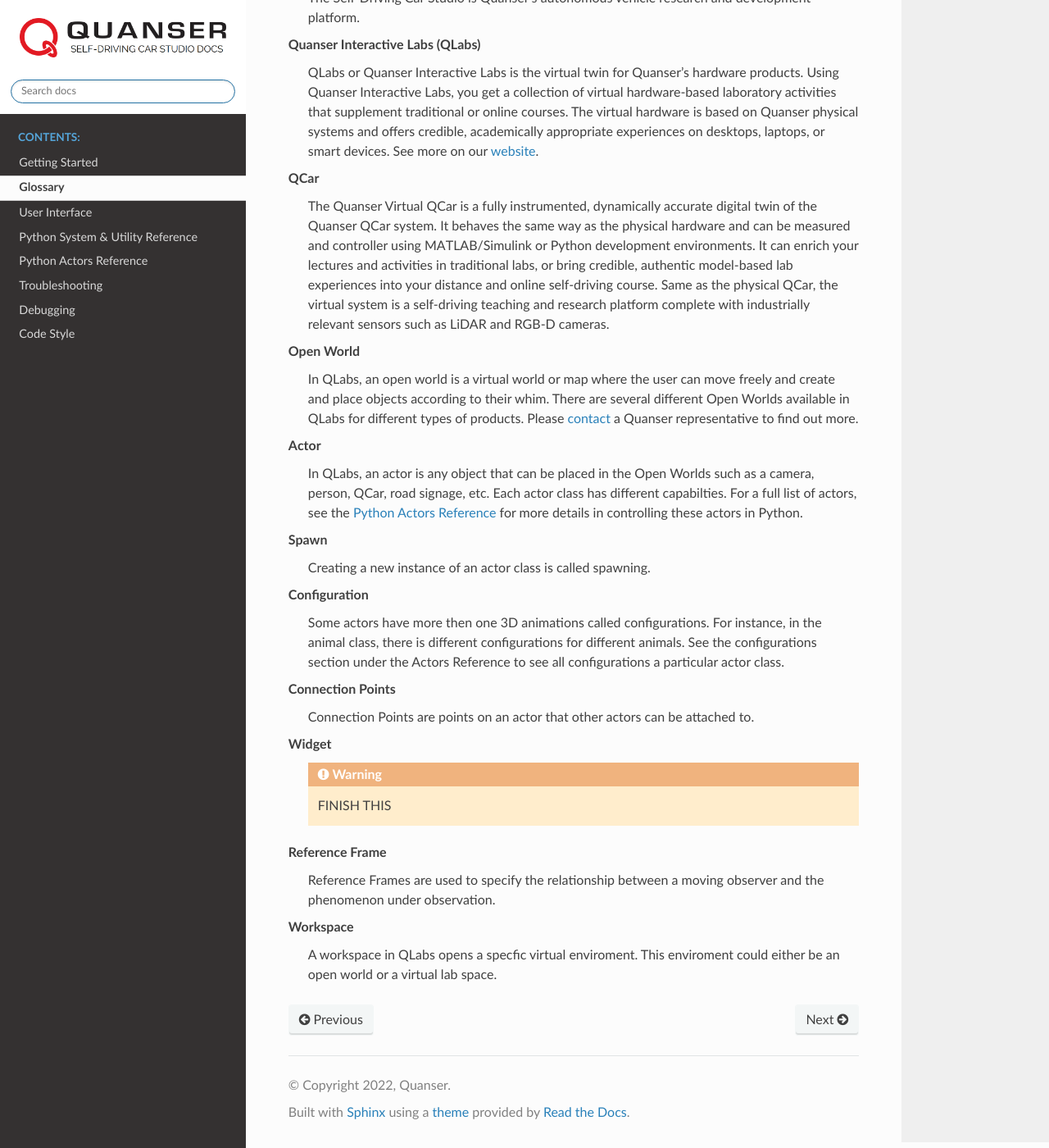
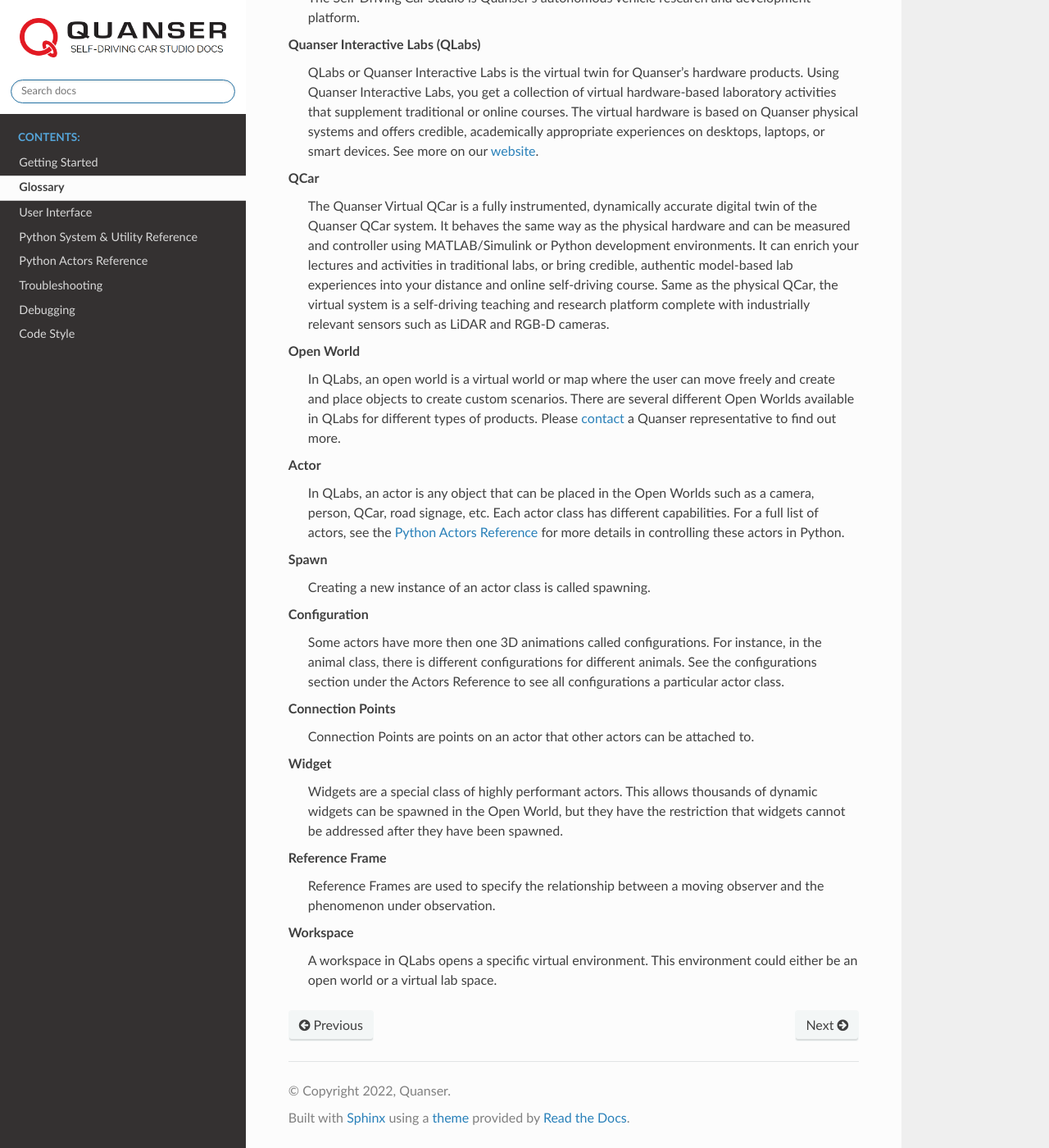
Before and after one commit to quanser/Quanser_Interactive_Labs_Resources, a Sphinx documentation site: the page built from python/docs/source/Glossary.rst, in a window 1280 px wide and 1400 px high, scrolled down 205 px. Shown: the whole window at 82% size. Built offline with Sphinx 7.4.7 and the Read the Docs theme 2.0.0, drawn with Linux system fonts in a browser that asks for light colours.

Commit message:
- Typos, added widget definition

```diff
--- a/python/docs/source/Glossary.rst
+++ b/python/docs/source/Glossary.rst
@@ -25,13 +25,13 @@
 
     Open World
         In QLabs, an open world is a virtual world or map where the user can move freely and create
-        and place objects according to their whim. There are several different Open Worlds
+        and place objects to create custom scenarios. There are several different Open Worlds
         available in QLabs for different types of products. Please
         `contact <https://www.quanser.com/contact/>`__ a Quanser representative to find out more.
 
     Actor
         In QLabs, an actor is any object that can be placed in the Open Worlds such as a camera,
-        person, QCar, road signage, etc. Each actor class has different capabilties.
+        person, QCar, road signage, etc. Each actor class has different capabilities.
         For a full list of actors, see the
         :ref:`Python Actors Reference` for more details in controlling these actors in Python.
 
@@ -47,12 +47,14 @@
         Connection Points are points on an actor that other actors can be attached to.
 
     Widget
-        .. warning:: FINISH THIS
+        Widgets are a special class of highly performant actors. This allows thousands of dynamic
+        widgets can be spawned in the Open World, but they have the restriction that widgets cannot
+        be addressed after they have been spawned.
 
     Reference Frame
         Reference Frames are used to specify the relationship between a moving observer and the
         phenomenon under observation.
 
     Workspace
-        A workspace in QLabs opens a specfic virtual enviroment.  This enviroment could either be
+        A workspace in QLabs opens a specific virtual environment.  This environment could either be
         an open world or a virtual lab space.
```
